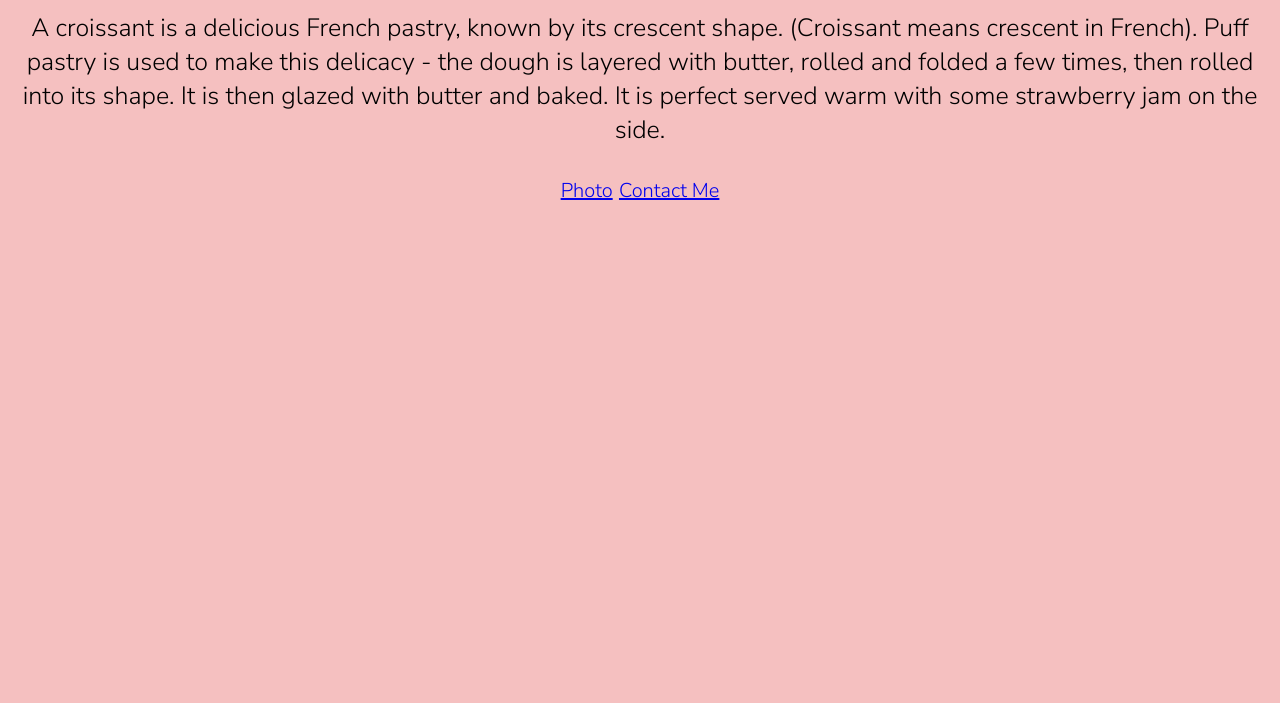
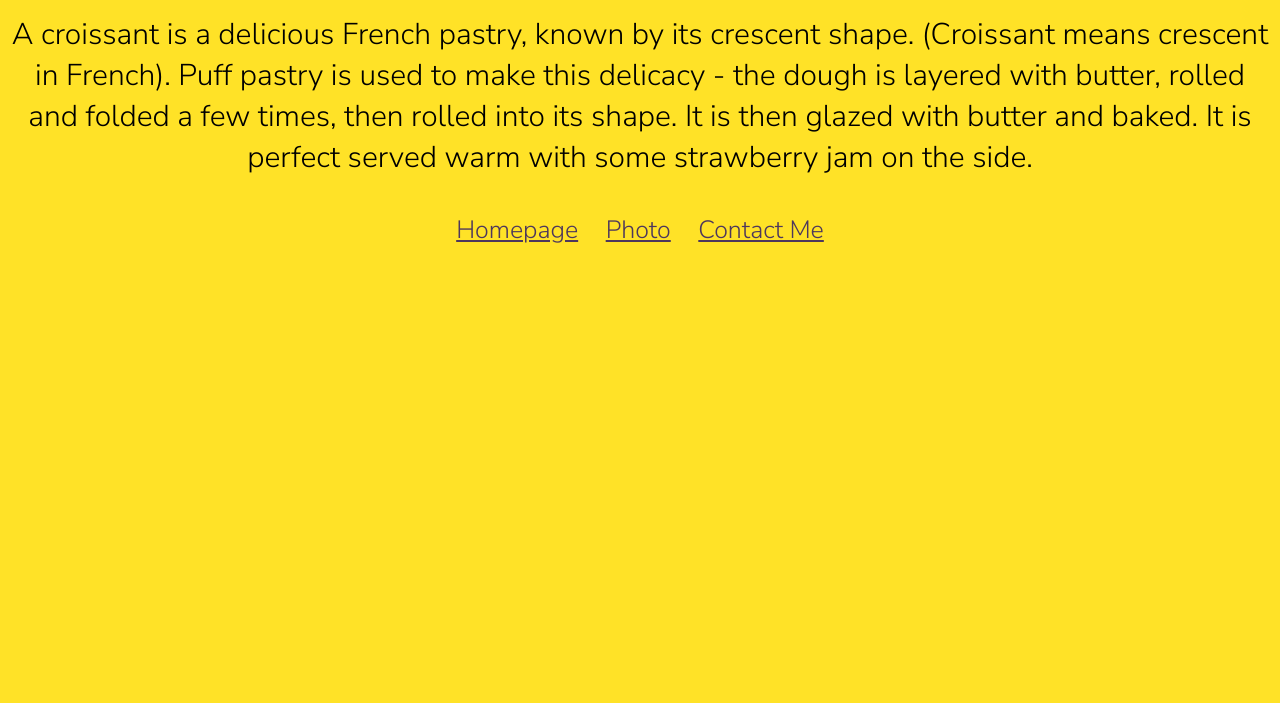
Before and after one commit to paumeszam/Croissant, a plain HTML site: page index.html in a window 1280 px wide. Shown: the part 97-800 px from the top of the page. Drawn offline with Linux system fonts and the light colour scheme.

Commit message:
Retry: modified CSS and added links to all pages

```diff
--- a/css/styles.css
+++ b/css/styles.css
@@ -1,21 +1,27 @@
 body {
-  background-color: #f5c0c0;
+  background-color: #ffe227;
   font-family: "Nunito Sans", sans-serif;
 }
 
 h1 {
+  color: #eb596e;
   font-size: 40px;
   text-align: center;
 }
 
 p {
-  font-size: 25px;
+  font-size: 30px;
   text-align: center;
 }
 
 a {
-  font-size: 20px;
-  text-align: center;
+  color: #4d375d;
+  font-size: 25px;
+  margin: 10px;
+}
+
+a.hover {
+  cursor: pointer;
 }
 
 img {
--- a/index.html
+++ b/index.html
@@ -20,10 +20,9 @@
     </p>
 
     <p>
+        <a href="/index.html">Homepage</a>
         <a href="/photo.html">Photo</a>
         <a href="/contact.html">Contact Me</a>
     </p>
-
-
 </body>
 </html>
```
Also changed, not shown: photo.html (+1 -2 lines).
